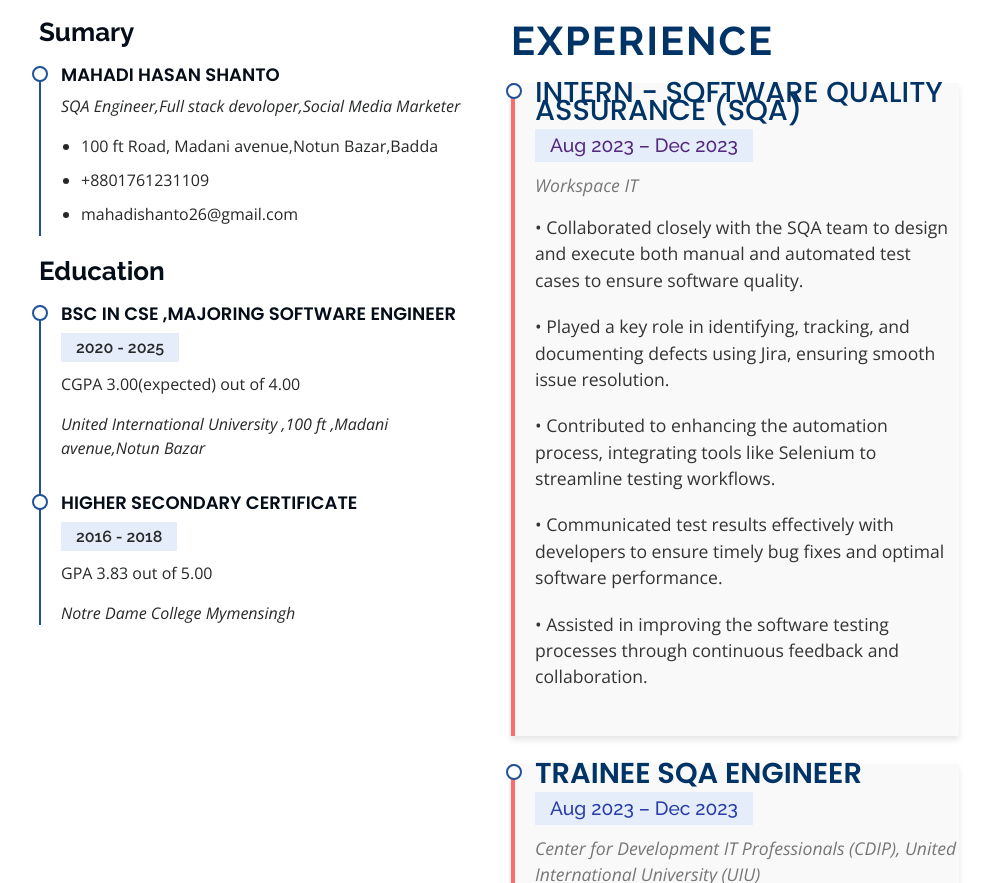
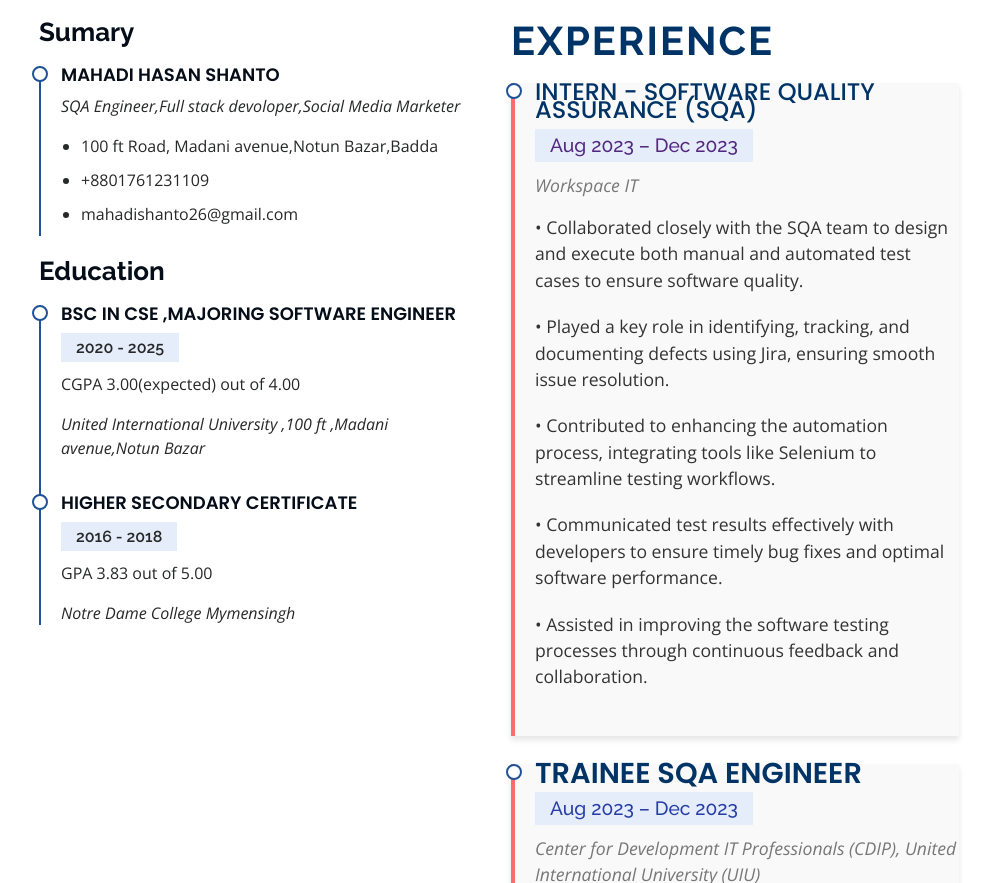
Before and after one commit to mahadishanto082/portfolio, a plain HTML site: page index.html in a window 1280 px wide. Shown: the part 3016-3899 px from the top of the page, without its empty margins (291-1280 px from the left). Drawn offline with nearby package versions, Linux system fonts and the light colour scheme.

Commit message:
adjust font size

```diff
--- a/index.html
+++ b/index.html
@@ -317,7 +317,7 @@
             <h3 class="resume-title" style="font-size: 2.5rem; font-weight: 700; color: #003366; text-transform: uppercase; margin-bottom: 20px; letter-spacing: 2px;">Experience</h3>
 
             <div class="resume-item" style="border-left: 4px solid #ff6b6b; padding-left: 20px; margin-bottom: 30px; background-color: #f9f9f9; box-shadow: 0 4px 6px rgba(0, 0, 0, 0.1);">
-              <h4 style="font-size: 1.8rem; color: #003366; font-weight: 500;">Intern - Software Quality Assurance (SQA)</h4>
+              <h4 style="font-size: 1.5rem; color: #003366; font-weight: 500;">Intern - Software Quality Assurance (SQA)</h4>
               <h5 style="font-size: 1.2rem; color: #53287e; font-weight: 500;">Aug 2023 – Dec 2023</h5>
               <p><em style="font-size: 1.1rem; color: #777;">Workspace IT</em></p>
               <ul style="list-style-type: none; padding-left: 0;">
```
